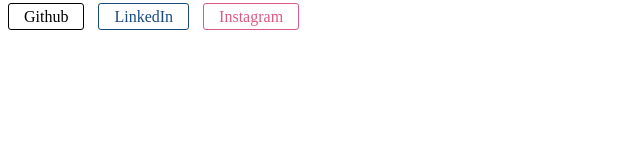
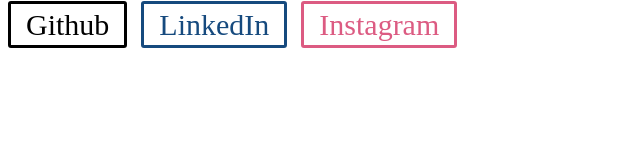
Before and after one commit to OshankKashyap/portfolio-website, a plain HTML site: page index.html in a window 1280 px wide. Shown: the whole page, without its empty margins (0-640 px from the left). Drawn offline with Linux system fonts and the light colour scheme.

Commit message:
increased border (1px to 3px) and text size (30px) for Github, Linkedin and Instagram links

```diff
--- a/index.html
+++ b/index.html
@@ -2,7 +2,7 @@
     .github-link {
         color: black;
         background-color: white;
-        border: 1px solid black;
+        border: 3px solid black;
         padding-left: 15px;
         padding-right: 15px;
         padding-top: 4px;
@@ -10,6 +10,7 @@
         margin-right: 10px;
         border-radius: 3px;
         text-decoration: none;
+        font-size: 30px;
         transition: 400ms;
     }
 
@@ -26,9 +27,10 @@
         padding-top: 4px;
         padding-bottom: 4px;
         border-radius: 3px;
-        border: 1px solid rgb(22, 74, 126);
+        border: 3px solid rgb(22, 74, 126);
         margin-right: 10px;
         text-decoration: none;
+        font-size: 30px;
         transition: 400ms;
     }
 
@@ -45,9 +47,10 @@
         padding-top: 4px;
         padding-bottom: 4px;
         border-radius: 3px;
-        border: 1px solid rgb(220, 91, 130);
+        border: 3px solid rgb(220, 91, 130);
         margin-right: 10px;
         text-decoration: none;
+        font-size: 30px;
         transition: 400ms;
     }
 
```
